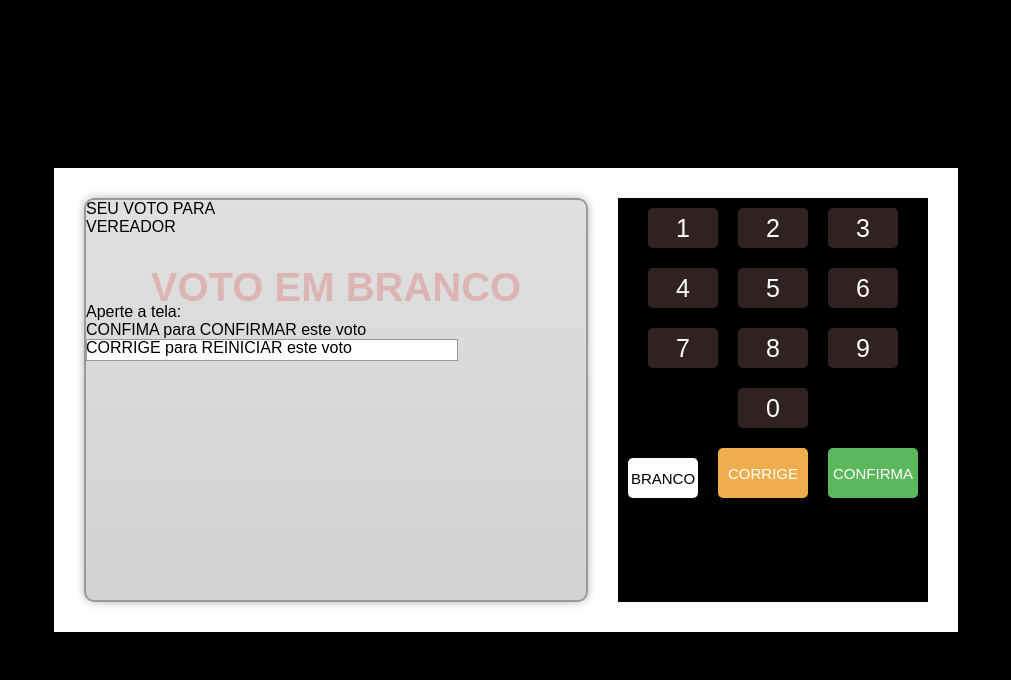
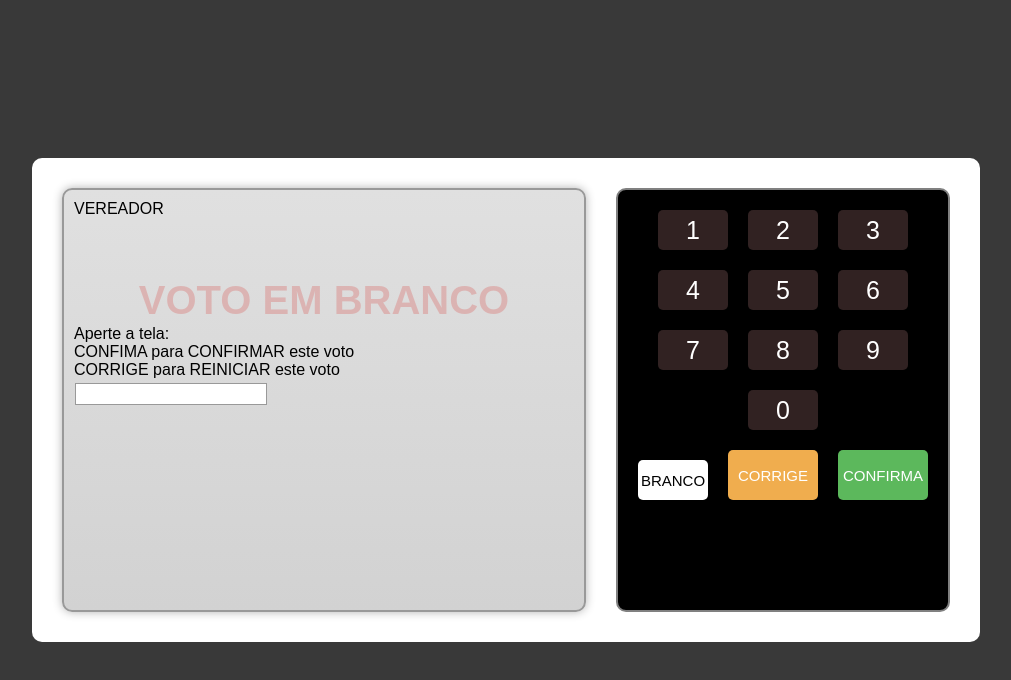
Before and after one commit to JeanFabioGruber/urna-main-Atv-Avaliativa-main, a plain HTML site: page index.html in a window 1280 px wide. Both pictures are taken after a click on the element "BRANCO". Shown: the whole page, without its empty margins (134-1145 px from the left). Drawn offline with Linux system fonts and the light colour scheme.

Commit message:
alteração Final

```diff
--- a/script.js
+++ b/script.js
@@ -57,9 +57,9 @@ function atualizaInterface() {
         let fotosHtml = '';
         for (let i in candidato.fotos) {
             if (candidato.fotos[i].small) {
-                fotosHtml += `<div class="info-imagem small"><img src="images/${candidato.fotos[i].url}" alt=""/>${candidato.fotos[i].legenda}</div>`;
+                fotosHtml += `<div class="info-imagemm"><img src="images/${candidato.fotos[i].url}" alt=""/>${candidato.fotos[i].legenda}</div>`;
             } else {
-                fotosHtml += `<div class="info-imagem"><img src="images/${candidato.fotos[i].url}" alt=""/>${candidato.fotos[i].legenda}</div>`;
+                fotosHtml += `<div class="info-imagemm"><img src="images/${candidato.fotos[i].url}" alt=""/>${candidato.fotos[i].legenda}</div>`;
             }
         }
 
@@ -67,7 +67,7 @@ function atualizaInterface() {
     } else {
         seuVotoPara.style.display = 'block'; // Exibe "Seu voto para"
         aviso.style.display = 'block'; // Exibe o aviso
-        descricao.innerHTML = '<div class="aviso--grande pisca">VOTO NULO</div>'; // Exibe aviso de voto nulo
+        descricao.innerHTML = '<div class="aviso--grande Pisca">VOTO NULO</div>'; // Exibe aviso de voto nulo
     }
 }
 
@@ -89,7 +89,6 @@ function clicou(n) {
 function branco() {
     if (numero === '') { // Verifica se nenhum número foi digitado
         votoBranco = true; // Define o voto como em branco
-        seuVotoPara.style.display = 'block'; // Exibe "Seu voto para"
         aviso.style.display = 'block'; // Exibe aviso de voto em branco
         descricao.innerHTML = '<div class="aviso--grande pisca">VOTO EM BRANCO</div>'; // Exibe mensagem de voto em branco
         numeros.innerHTML = ''; // Limpa os campos de números
--- a/style.css
+++ b/style.css
@@ -26,7 +26,7 @@ body {
     /* Centraliza conteúdo verticalmente */
     font-family: Arial, Helvetica, sans-serif;
     /* Define a fonte */
-    background-color: #000000;
+    background-color: #393939;
     /* Cor de fundo */
 }
 
@@ -40,6 +40,7 @@ body {
     /* Espaçamento interno */
     display: flex;
     /* Usa flexbox para o layout */
+    border-radius: 10px;
 }
 .info-imagem-prefeito{
     display: flex;
@@ -65,6 +66,7 @@ body {
     /* Bordas arredondadas */
     box-shadow: 0 0 10px rgba(0, 0, 0, 0.3);
     /* Sombra */
+    padding: 10px;
 }
 
 
@@ -74,10 +76,13 @@ body {
 /* Estilo para o teclado */
 
 .teclado {
+    padding: 10px;
     background-color: #000000;
     /* Cor de fundo */
     margin-left: 30px;
     /* Espaçamento à esquerda */
+    border-radius: 10px;
+    border: solid gray 2px;
 }
 
 
@@ -208,7 +213,7 @@ body {
 /* Estilo para as imagens dos candidatos */
 
 .info-imagem {
-    border: 1px solid #999999;
+    border: 1px double #999999;
     /* Borda */
     background-color: #ffffff;
     /* Fundo branco */
@@ -218,7 +223,7 @@ body {
     /* Tamanho da fonte */
     padding: 10px;
     /* Espaçamento interno */
-    max-width: 350px;
+    max-width: 170px;
     /* Largura máxima */
     height: auto;
     /* Altura automática */
@@ -226,6 +231,7 @@ body {
     /* Oculta conteúdo excedente */
     display: flex;
     justify-content: center;
+    margin-left: 1px;
 }
 
 
@@ -281,3 +287,13 @@ body {
     color: #d9534f;
     /* Cor vermelha */
 }
+
+.info-imagemm{
+    padding: 2px;
+    border: solid black 1px;
+    width: 150px;
+}
+.aviso--grande {
+ margin: 10px;
+ padding: 10px;
+}
```
